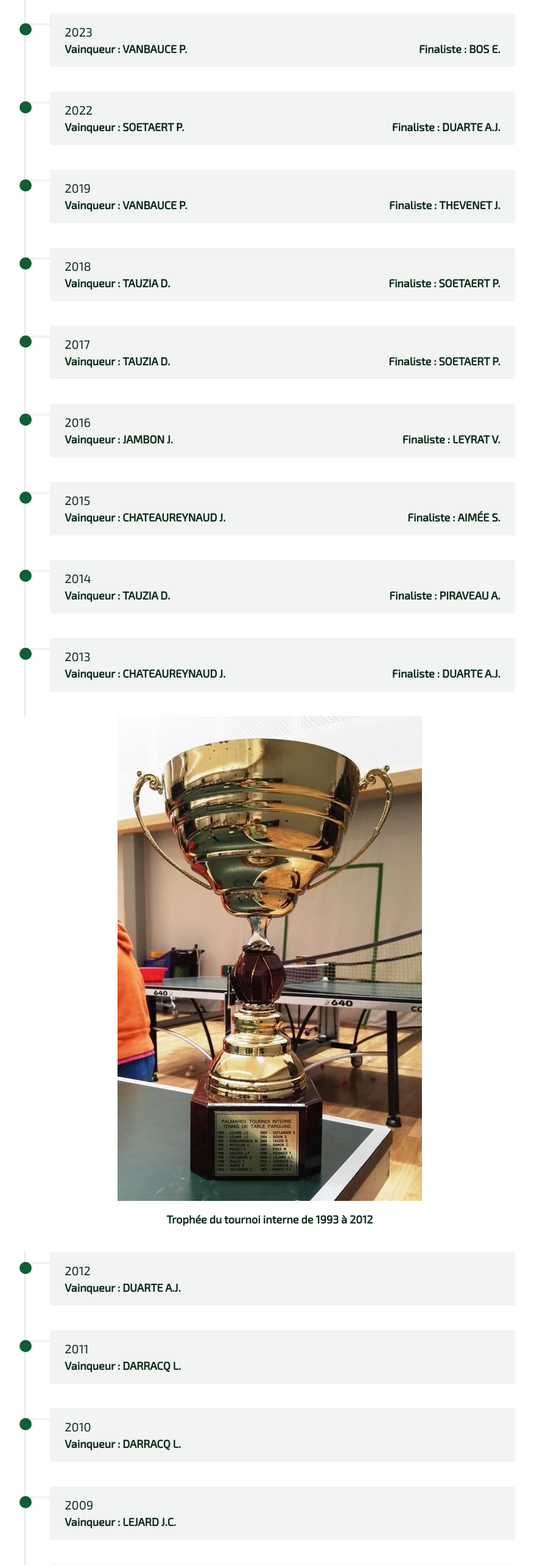
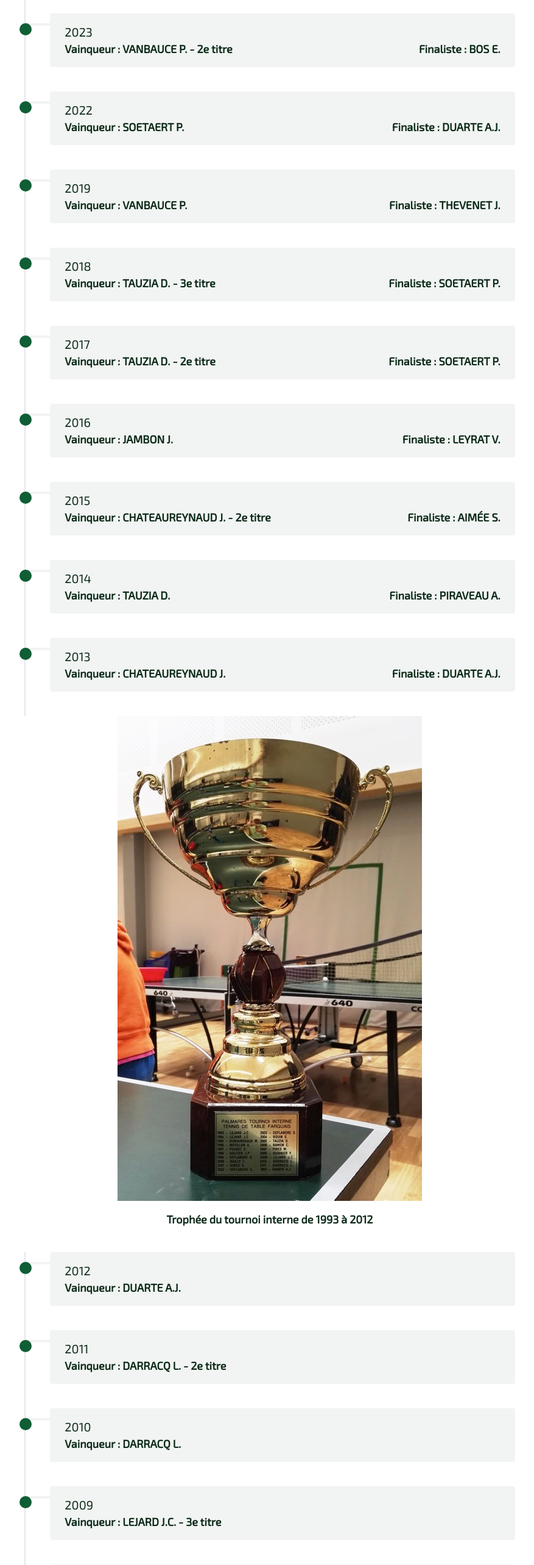
Before and after one commit to ttfarguais/ttfarguais, a Next.js app: page /tournois in a window 1280 px wide. Shown: the part 1513-4079 px from the top of the page at 61% size, without its empty margins (197-1074 px from the left). Built offline with nearby package versions, Linux system fonts and the light colour scheme.

Commit message:
Update trophysTournament.js

```diff
--- a/app/src/data/trophysTournament.js
+++ b/app/src/data/trophysTournament.js
@@ -2,13 +2,13 @@ const trophys = [
   {
     bio: [
       { year: 2024, name: "THEVENET J.", vs: "SOETAERT P." },
-      { year: 2023, name: "VANBAUCE P.", vs: "BOS E." },
+      { year: 2023, name: "VANBAUCE P. - 2e titre", vs: "BOS E." },
       { year: 2022, name: "SOETAERT P.", vs: "DUARTE A.J." },
       { year: 2019, name: "VANBAUCE P.", vs: "THEVENET J." },
-      { year: 2018, name: "TAUZIA D.", vs: "SOETAERT P." },
-      { year: 2017, name: "TAUZIA D.", vs: "SOETAERT P." },
+      { year: 2018, name: "TAUZIA D. - 3e titre", vs: "SOETAERT P." },
+      { year: 2017, name: "TAUZIA D. - 2e titre", vs: "SOETAERT P." },
       { year: 2016, name: "JAMBON J.", vs: "LEYRAT V." },
-      { year: 2015, name: "CHATEAUREYNAUD J.", vs: "AIMÉE S." },
+      { year: 2015, name: "CHATEAUREYNAUD J. - 2e titre", vs: "AIMÉE S." },
       { year: 2014, name: "TAUZIA D.", vs: "PIRAVEAU A." },
       { year: 2013, name: "CHATEAUREYNAUD J.", vs: "DUARTE A.J." },
     ],
@@ -19,16 +19,16 @@ const trophys = [
   {
     bio: [
       { year: 2012, name: "DUARTE A.J." },
-      { year: 2011, name: "DARRACQ L." },
+      { year: 2011, name: "DARRACQ L. - 2e titre" },
       { year: 2010, name: "DARRACQ L." },
-      { year: 2009, name: "LEJARD J.C." },
+      { year: 2009, name: "LEJARD J.C. - 3e titre" },
       { year: 2008, name: "GUIGNER Y." },
       { year: 2007, name: "PIRES M." },
       { year: 2006, name: "RAMON C." },
       { year: 2005, name: "TAUZIA D." },
       { year: 2004, name: "GOUIN S." },
-      { year: 2003, name: "DEFLANDRE S." },
-      { year: 2002, name: "DEFLANDRE S." },
+      { year: 2003, name: "DEFLANDRE S. - 3e titre" },
+      { year: 2002, name: "DEFLANDRE S. - 2e titre" },
       { year: 2001, name: "AIMÉE S." },
       { year: 2000, name: "BAILLY T." },
       { year: 1999, name: "DEFLANDRE S." },
@@ -36,7 +36,7 @@ const trophys = [
       { year: 1997, name: "POUGET C." },
       { year: 1996, name: "MOTILLON A." },
       { year: 1995, name: "DUBOURDEAUX M." },
-      { year: 1994, name: "LEJARD J.C." },
+      { year: 1994, name: "LEJARD J.C. - 2e titre" },
       { year: 1993, name: "LEJARD J.C." },
     ],
     image: "/tournaments/tournament_trophy_1993.jpg",
```
